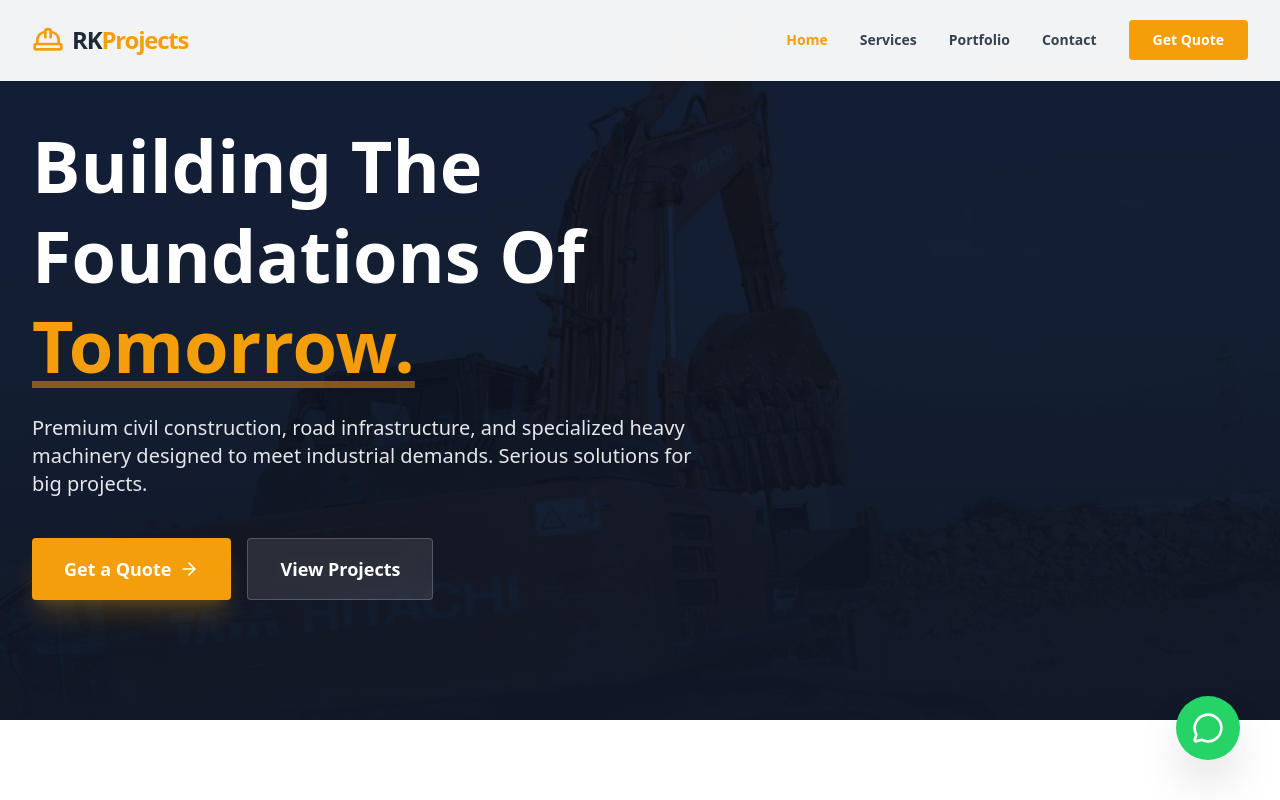
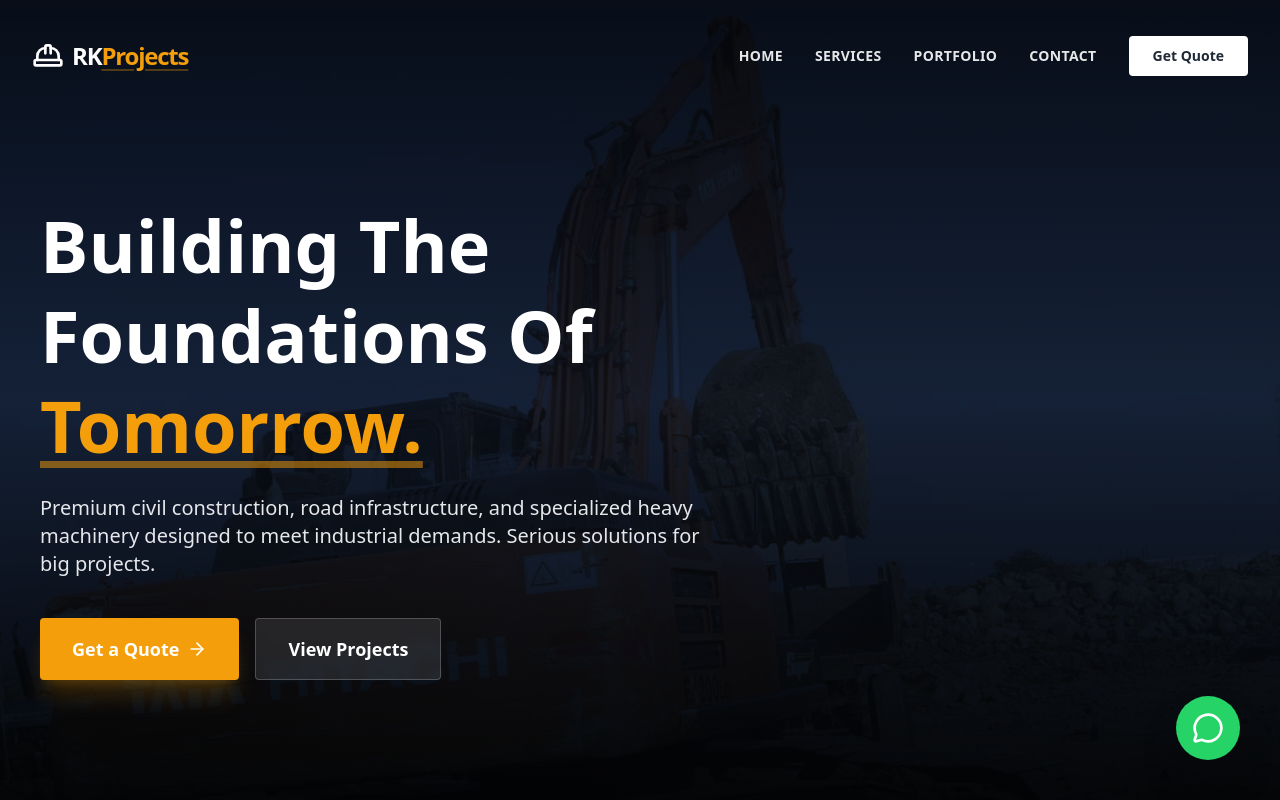
Before and after one commit to mahesh123-pro/rkprojects, a Next.js app: page / in a window 1280 px wide. Shown: the top 800 px of the page. Built offline with nearby package versions, Linux system fonts and the light colour scheme.

Commit message:
Implement full-screen immersive design and transparent-to-solid navbar

```diff
--- a/src/app/contact/page.tsx
+++ b/src/app/contact/page.tsx
@@ -10,7 +10,7 @@ export default function ContactPage() {
   };
 
   return (
-    <div className="w-full bg-surface min-h-screen">
+    <div className="w-full bg-surface min-h-screen pt-24">
       {/* Header */}
       <div className="bg-primary py-20 text-center">
         <h1 className="text-4xl md:text-5xl font-extrabold text-white mb-4">Contact Us</h1>
--- a/src/app/page.tsx
+++ b/src/app/page.tsx
@@ -27,17 +27,17 @@ export default function Home() {
   return (
     <div className="w-full relative">
       {/* Hero Section */}
-      <section className="relative h-[90vh] min-h-[600px] w-full flex items-center bg-gray-900">
+      <section className="relative h-screen min-h-[700px] w-full flex items-center bg-gray-900 overflow-hidden">
         <Image
           src="/images/image_4.jpeg"
           alt="Civil Construction Hero Background"
           fill
-          className="object-cover opacity-40 mix-blend-overlay"
+          className="object-cover opacity-60 mix-blend-overlay scale-110"
           priority
         />
-        <div className="absolute inset-0 bg-gradient-to-t from-gray-900 via-transparent to-transparent opacity-80" />
+        <div className="absolute inset-0 bg-gradient-to-b from-black/60 via-transparent to-black/80" />
 
-        <div className="relative max-w-7xl mx-auto px-4 sm:px-6 lg:px-8 w-full">
+        <div className="relative max-w-7xl mx-auto px-6 sm:px-8 lg:px-10 w-full pt-20">
           <motion.div
             initial="hidden" animate="visible" variants={fadeUp}
             className="max-w-3xl"
--- a/src/app/portfolio/page.tsx
+++ b/src/app/portfolio/page.tsx
@@ -48,7 +48,7 @@ export default function PortfolioPage() {
     : allItems.filter(item => item.category === filter);
 
   return (
-    <div className="w-full bg-surface min-h-screen py-20">
+    <div className="w-full bg-surface min-h-screen pt-28 pb-20">
       <div className="max-w-7xl mx-auto px-4 sm:px-6 lg:px-8">
 
         <div className="text-center mb-16">
--- a/src/app/services/[id]/page.tsx
+++ b/src/app/services/[id]/page.tsx
@@ -19,7 +19,7 @@ export default async function ServicePage({ params }: { params: Promise<{ id: st
   }
 
   return (
-    <div className="w-full bg-surface">
+    <div className="w-full bg-surface pt-24">
       {/* Hero Banner */}
       <div className="relative w-full h-[50vh] min-h-[400px] bg-primary">
         <Image
--- a/src/components/Navbar.tsx
+++ b/src/components/Navbar.tsx
@@ -1,6 +1,6 @@
 "use client";
 
-import { useState } from 'react';
+import { useState, useEffect } from 'react';
 import Link from 'next/link';
 import { motion, AnimatePresence } from 'framer-motion';
 import { Menu, X, HardHat } from 'lucide-react';
@@ -8,7 +8,17 @@ import { usePathname } from 'next/navigation';
 
 export default function Navbar() {
   const [isOpen, setIsOpen] = useState(false);
+  const [scrolled, setScrolled] = useState(false);
   const pathname = usePathname();
+  const isHome = pathname === '/';
+
+  useEffect(() => {
+    const handleScroll = () => {
+      setScrolled(window.scrollY > 50);
+    };
+    window.addEventListener('scroll', handleScroll);
+    return () => window.removeEventListener('scroll', handleScroll);
+  }, []);
 
   const navLinks = [
     { name: 'Home', path: '/' },
@@ -18,13 +28,19 @@ export default function Navbar() {
   ];
 
   return (
-    <nav className="fixed w-full bg-white/95 backdrop-blur-md shadow-sm z-50 top-0 border-b border-gray-100">
+    <nav
+      className={`fixed w-full z-[100] top-0 transition-all duration-500 ${
+        scrolled || !isHome || isOpen
+          ? "bg-white/95 backdrop-blur-md shadow-sm border-b border-gray-100 py-0"
+          : "bg-transparent py-4 text-white"
+      }`}
+    >
       <div className="max-w-7xl mx-auto px-4 sm:px-6 lg:px-8">
         <div className="flex justify-between items-center h-20">
           <Link href="/" className="flex items-center space-x-2">
-            <HardHat className="text-accent h-8 w-8" />
-            <span className="font-bold text-2xl tracking-tighter text-primary">
-              RK<span className="text-accent">Projects</span>
+            <HardHat className={`h-8 w-8 transition-colors ${scrolled || !isHome || isOpen ? "text-accent" : "text-white"}`} />
+            <span className={`font-bold text-2xl tracking-tighter transition-colors ${scrolled || !isHome || isOpen ? "text-primary" : "text-white"}`}>
+              RK<span className="text-accent underline decoration-accent/30 underline-offset-4">Projects</span>
             </span>
           </Link>
 
@@ -34,8 +50,10 @@ export default function Navbar() {
               <Link
                 key={link.name}
                 href={link.path}
-                className={`text-sm font-semibold transition-colors duration-200 ${
-                  pathname === link.path ? 'text-accent' : 'text-dark-gray hover:text-accent'
+                className={`text-sm font-bold tracking-wide transition-colors duration-200 uppercase ${
+                  scrolled || !isHome || isOpen
+                    ? (pathname === link.path ? 'text-accent' : 'text-dark-gray hover:text-accent')
+                    : 'text-white/90 hover:text-white'
                 }`}
               >
                 {link.name}
@@ -43,7 +61,11 @@ export default function Navbar() {
             ))}
             <Link
               href="/contact"
-              className="bg-accent hover:bg-accent-hover text-white px-6 py-2.5 rounded text-sm font-bold transition-colors duration-300"
+              className={`px-6 py-2.5 rounded text-sm font-bold transition-all duration-300 ${
+                scrolled || !isHome || isOpen
+                  ? "bg-accent hover:bg-accent-hover text-white shadow-lg shadow-accent/20"
+                  : "bg-white text-primary hover:bg-accent hover:text-white"
+              }`}
             >
               Get Quote
             </Link>
@@ -53,7 +75,7 @@ export default function Navbar() {
           <div className="md:hidden flex items-center">
             <button
               onClick={() => setIsOpen(!isOpen)}
-              className="text-dark-gray hover:text-accent transition focus:outline-none"
+              className={`transition focus:outline-none ${scrolled || !isHome || isOpen ? "text-dark-gray" : "text-white"}`}
             >
               {isOpen ? <X size={28} /> : <Menu size={28} />}
             </button>
```
